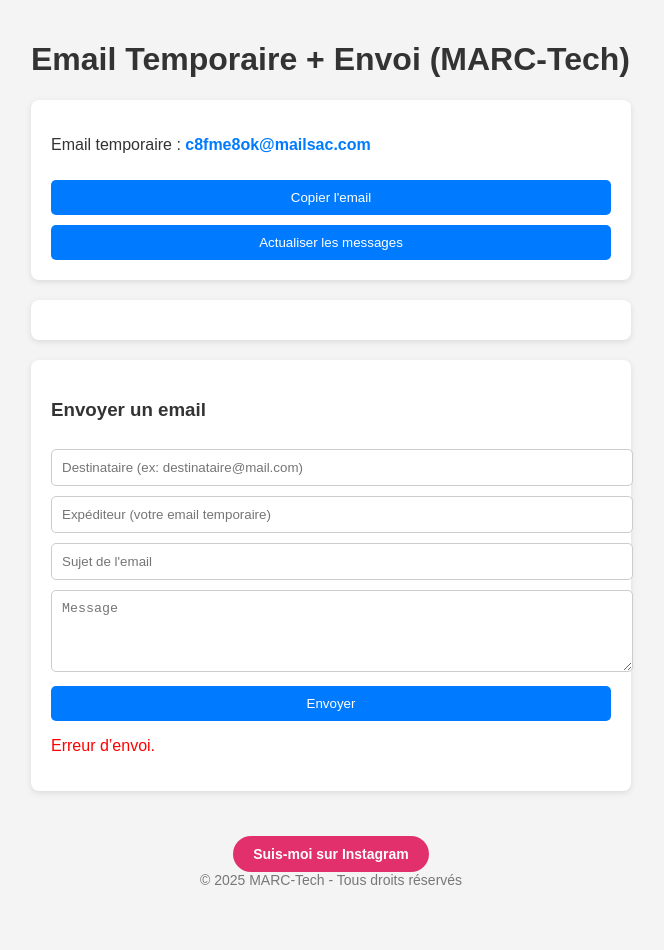
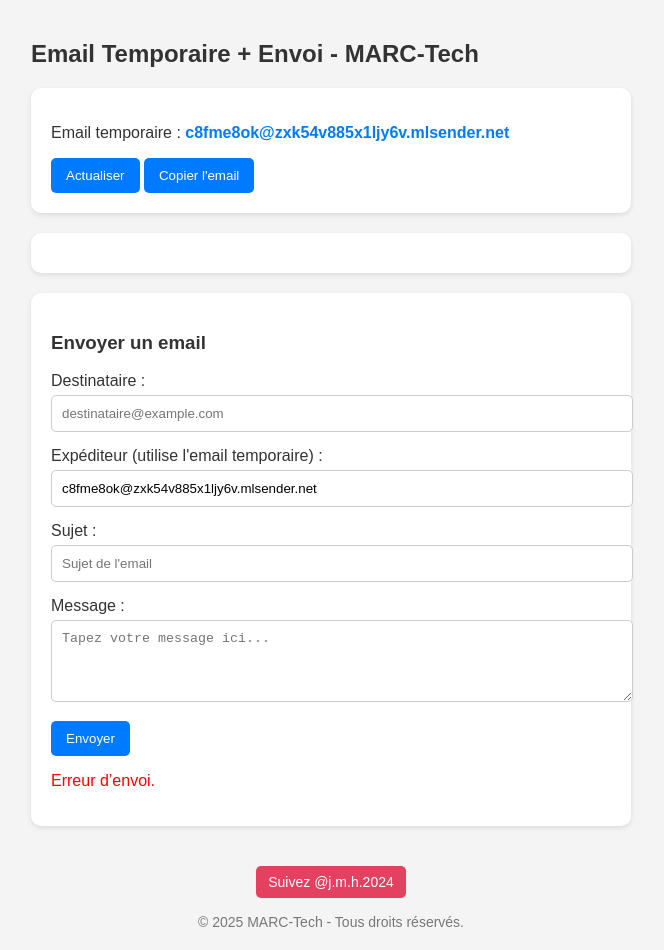
Before and after one commit to MRC-Tech999/Virtual-Number, a plain HTML site: page index.html in a window 1280 px wide. Both pictures are taken after a click on the button "Envoyer". Shown: the whole page, without its empty margins (309-973 px from the left). Before the commit the page ends 908 px from the top, so only its background shows below. Drawn offline with Linux system fonts and the light colour scheme; no server answers.

Commit message:
Update index.html

```diff
--- a/index.html
+++ b/index.html
@@ -1,60 +1,71 @@
 <!DOCTYPE html>
 <html lang="fr">
 <head>
-  <meta charset="UTF-8" />
-  <meta name="viewport" content="width=device-width, initial-scale=1" />
-  <title>Email Temporaire + Envoi - MARC-Tech</title>
+  <meta charset="UTF-8">
+  <meta name="viewport" content="width=device-width, initial-scale=1">
+  <title>Temporary Email + Envoi - MARC-Tech</title>
   <style>
     body { font-family: Arial, sans-serif; background: #f4f4f4; margin: 0; padding: 20px; color: #333; }
     .container { max-width: 600px; margin: auto; }
-    .box { background: #fff; padding: 20px; border-radius: 8px; margin-bottom: 20px; box-shadow: 0 2px 6px rgba(0,0,0,0.1); }
-    .email { font-weight: bold; color: #007bff; word-wrap: break-word; }
-    input, textarea, button { width: 100%; padding: 10px; margin-top: 10px; border-radius: 5px; border: 1px solid #ccc; }
-    button { background-color: #007bff; color: white; border: none; cursor: pointer; }
-    button:hover { background-color: #0056b3; }
+    .box { background: white; padding: 20px; border-radius: 10px; box-shadow: 0 2px 5px rgba(0,0,0,0.1); margin-bottom: 20px; }
+    input, textarea { width: 100%; padding: 10px; margin-top: 5px; margin-bottom: 15px; border: 1px solid #ccc; border-radius: 5px; }
+    button { background: #007bff; color: white; border: none; padding: 10px 15px; border-radius: 5px; cursor: pointer; }
+    button:hover { background: #0056b3; }
+    .email { font-weight: bold; color: #007bff; }
     .message { background: #eef; padding: 10px; border-radius: 5px; margin-top: 10px; }
-    footer { text-align: center; margin-top: 30px; font-size: 14px; color: #777; }
-    .insta-button { display: inline-block; margin-top: 15px; background: #e1306c; color: white; padding: 10px 20px; border-radius: 25px; text-decoration: none; font-weight: bold; }
+    footer { text-align: center; margin-top: 40px; font-size: 14px; color: #777; }
+    .ig-btn { display: inline-block; background: #E4405F; color: white; padding: 8px 12px; border-radius: 5px; text-decoration: none; }
   </style>
 </head>
 <body>
   <div class="container">
-    <h1>Email Temporaire + Envoi (MARC-Tech)</h1>
+    <h2>Email Temporaire + Envoi - MARC-Tech</h2>
 
     <div class="box">
-      <p>Email temporaire : <span class="email" id="emailDisplay"></span></p>
+      <p>Email temporaire : <span id="emailDisplay" class="email"></span></p>
+      <button onclick="getMessages()">Actualiser</button>
       <button onclick="copyEmail()">Copier l'email</button>
-      <button onclick="getMessages()">Actualiser les messages</button>
     </div>
 
     <div id="messages" class="box"></div>
 
     <div class="box">
       <h3>Envoyer un email</h3>
-      <input type="email" id="toEmail" placeholder="Destinataire (ex: destinataire@mail.com)" required />
-      <input type="email" id="fromEmail" placeholder="Expéditeur (votre email temporaire)" required />
-      <input type="text" id="subject" placeholder="Sujet de l'email" required />
-      <textarea id="body" rows="4" placeholder="Message" required></textarea>
+      <label>Destinataire :</label>
+      <input type="email" id="toEmail" placeholder="destinataire@example.com" required>
+
+      <label>Expéditeur (utilise l'email temporaire) :</label>
+      <input type="email" id="fromEmail" readonly>
+
+      <label>Sujet :</label>
+      <input type="text" id="subject" placeholder="Sujet de l'email" required>
+
+      <label>Message :</label>
+      <textarea id="body" rows="4" placeholder="Tapez votre message ici..." required></textarea>
+
       <button onclick="sendEmail()">Envoyer</button>
       <div id="sendStatus"></div>
     </div>
 
     <footer>
-      <a class="insta-button" href="https://instagram.com/j.m.h.2024" target="_blank">Suis-moi sur Instagram</a><br>
-      &copy; 2025 MARC-Tech - Tous droits réservés
+      <a class="ig-btn" href="https://instagram.com/j.m.h.2024" target="_blank">Suivez @j.m.h.2024</a><br><br>
+      &copy; 2025 MARC-Tech - Tous droits réservés.
     </footer>
   </div>
 
   <script>
-    const MAILSAC_KEY = "k_SlFHIkRTITLDKtpxYoQ8JX0ua9pnKIyBgQ0537";
-    const MAILERSEND_API_KEY = "mlsn.d872cab7fbfad60b1b76aa09452e55ebb5adc233cc8a14d8886b3c0bb71e5e32";
+    const MAILSAC_KEY = 'k_SlFHIkRTITLDKtpxYoQ8JX0ua9pnKIyBgQ0537';
+    const MAILERSEND_API_KEY = 'mlsn.d872cab7fbfad60b1b76aa09452e55ebb5adc233cc8a14d8886b3c0bb71e5e32';
+    const DOMAIN = 'zxk54v885x1ljy6v.mlsender.net';
+
     let tempEmail = generateEmail();
 
     document.getElementById("emailDisplay").textContent = tempEmail;
+    document.getElementById("fromEmail").value = tempEmail;
 
     function generateEmail() {
-      const rand = Math.random().toString(36).substring(2, 10);
-      return `${rand}@mailsac.com`;
+      const random = Math.random().toString(36).substring(2, 10);
+      return `${random}@${DOMAIN}`;
     }
 
     function copyEmail() {
@@ -62,22 +73,23 @@
     }
 
     function getMessages() {
-      fetch(`https://mailsac.com/api/addresses/${tempEmail}/messages`, {
-        headers: { "Mailsac-Key": MAILSAC_KEY }
+      const inbox = tempEmail.split('@')[0];
+      fetch(`https://mailsac.com/api/addresses/${inbox}@mailsac.com/messages`, {
+        headers: { 'Mailsac-Key': MAILSAC_KEY }
       })
       .then(res => res.json())
       .then(data => {
         const container = document.getElementById("messages");
         container.innerHTML = "";
         if (!data.length) {
-            container.innerHTML = "<p>Aucun message reçu pour l’instant.</p>";
+          container.innerHTML = "<p>Aucun message pour l’instant.</p>";
           return;
         }
         data.forEach(msg => {
-            const msgEl = document.createElement("div");
-            msgEl.className = "message";
-            msgEl.innerHTML = `<strong>De :</strong> ${msg.from}<br><strong>Sujet :</strong> ${msg.subject}`;
-            container.appendChild(msgEl);
+          const el = document.createElement("div");
+          el.className = "message";
+          el.innerHTML = `<strong>De:</strong> ${msg.from}<br><strong>Sujet:</strong> ${msg.subject}`;
+          container.appendChild(el);
         });
       });
     }
@@ -86,29 +98,30 @@
       const to = document.getElementById("toEmail").value;
       const from = document.getElementById("fromEmail").value;
       const subject = document.getElementById("subject").value;
-      const body = document.getElementById("body").value;
+      const message = document.getElementById("body").value;
 
       fetch("https://api.mailersend.com/v1/email", {
         method: "POST",
         headers: {
           "Content-Type": "application/json",
-          "Authorization": "Bearer " + MAILERSEND_API_KEY
+          "Authorization": `Bearer ${MAILERSEND_API_KEY}`
         },
         body: JSON.stringify({
-          from: { email: from },
+          from: { email: from, name: "MARC-Tech" },
           to: [{ email: to }],
           subject: subject,
-          text: body
+          text: message
         })
       })
       .then(res => res.json())
-      .then(data => {
-        document.getElementById("sendStatus").innerHTML = data.message_id
+      .then(response => {
+        document.getElementById("sendStatus").innerHTML = response.id
           ? "<p style='color:green;'>Email envoyé avec succès !</p>"
-          : "<p style='color:red;'>Échec de l'envoi de l'email.</p>";
+          : "<p style='color:red;'>Erreur lors de l'envoi.</p>";
       })
-      .catch(() => {
+      .catch(err => {
         document.getElementById("sendStatus").innerHTML = "<p style='color:red;'>Erreur d’envoi.</p>";
+        console.error(err);
       });
     }
   </script>
```
Lines whose indentation alone changed are shown as unchanged.
